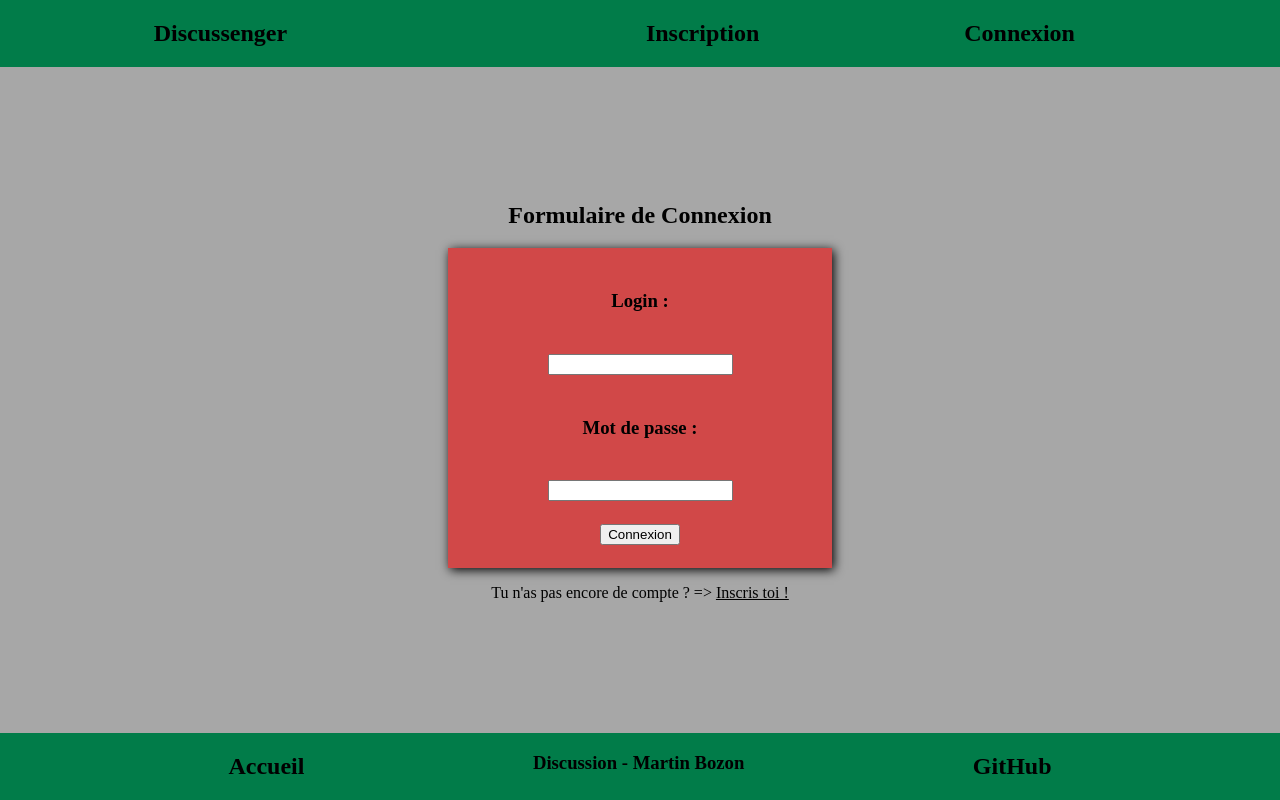
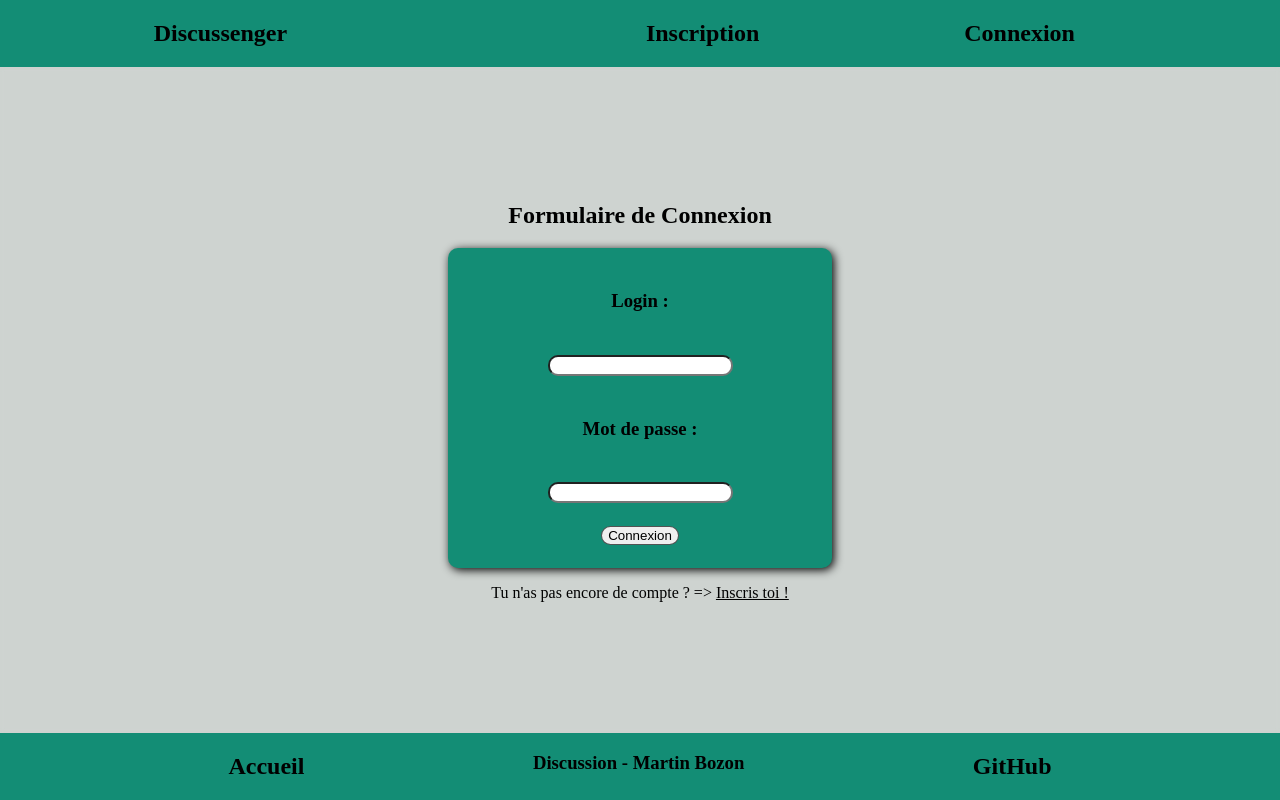
Before and after one commit to martin-bozon/discussion, a PHP site: page /connexion.php in a window 1280 px wide. Run offline with PHP 8.4, Linux system fonts and the light colour scheme.

Commit message:
finition css

```diff
--- a/CSS/style.css
+++ b/CSS/style.css
@@ -2,7 +2,7 @@ html
     {
         margin: 0;
         height: 100%;
-        background-color: rgba(97, 97, 97, 0.555);
+        background-color: rgb(206, 211, 208);
     }
 body
     {
@@ -23,7 +23,7 @@ header
         flex-direction: row;
         justify-content: space-around;
         align-items: center;
-        background-color: rgb(1, 124, 73);
+        background-color: #138d75;
     }
 .HeadG
     {
@@ -51,14 +51,15 @@ main
         flex-direction: column;
         align-items: center;
         justify-content: center;
+        backdrop-filter: blur(2px);
     }
 #discussenger
     {
-        color: rgb(1, 124, 73);
+        color: #138d75;
     }
 #user
     {
-        color: rgb(1, 124, 73);
+        color: #138d75;
         text-decoration: underline;
     }
 main a
@@ -82,30 +83,37 @@ form
         flex-direction: column;
         align-items: center;
         justify-content: space-evenly;
+        border-radius: 10px;
     }
 input
     {
         text-align: center;
+        border-radius: 10px;
+        outline: unset;
+    }
+textarea
+    {
+        border-radius: 10px;
     }
 #form_inscription
     {
         height: 60vh;
         width: 30vw;
-        background-color: rgba(241, 4, 4, 0.575);
+        background-color: #138d75;
         box-shadow: 2px 2px 10px black;
     }
 #form_connexion
     {
         height: 40vh;
         width: 30vw;
-        background-color: rgba(241, 4, 4, 0.575);
+        background-color: #138d75;
         box-shadow: 2px 2px 10px black;
     }
 #form_profil
     {
         height: 70vh;
         width: 30vw;
-        background-color: rgba(241, 4, 4, 0.575);
+        background-color: #138d75;
         margin-bottom: 5vh;
         box-shadow: 2px 2px 10px black;
     }
@@ -116,11 +124,6 @@ input
         align-items: center;
         margin-bottom: 5vh;
     }
-
-#pas_i a:hover
-    {
-        color: blue;
-    }
 .bouton
     {
         border-radius: 10px;
@@ -157,11 +162,10 @@ input
         flex-direction: column;
         justify-content: right;
         align-items: flex-end;
-        border-bottom: 1px solid rgba(241, 4, 4, 0.575);
         width: 100%;
-        background-color: white;
+        background-color: rgba(255, 255, 255, 0.425);
     }
-#message_
+.message_
     {
         padding-left: 2vw;
     }
@@ -224,9 +232,9 @@ footer
         display: flex;
         flex-direction: row;
         justify-content: space-evenly;
-        background-color: rgb(1, 124, 73);
+        background-color: #138d75;
     }
 footer a:hover
     {
-        color: blue;
+        color: white;
     }
--- a/connexion.php
+++ b/connexion.php
@@ -24,7 +24,7 @@
                 <label for="password"><h3>Mot de passe :</h3></label>
                 <input type="password" id="password" name="password" required/>
 
-                <input type="submit" value="Connexion" name="validco"/>
+                <input type="submit" value="Connexion" name="validco" class="bouton"/>
 
                 <?php if(isset($msg_error))
                         {
--- a/include/php_discussion.php
+++ b/include/php_discussion.php
@@ -50,7 +50,7 @@
                     ?>
                             <section id="message_info">
                                 <h4 class="info_msg"><?php echo $message["login"];?> le <i><?php echo $date;?></i> :</h4>
-                                <p id="message_"><?php echo $message["message"];?></p>
+                                <p class="message_"><?php echo $message["message"];?></p>
                             </section>
                     <?php
                         }
--- a/include/php_index.php
+++ b/include/php_index.php
@@ -15,7 +15,7 @@
     ?>
             <section id="last_message">
                 <h4 class="info_msg"><?php echo $last_msg[0]["login"];?> le <i><?php echo $date;?></i> :</h4>
-                <p><?php echo $last_msg[0]["message"];?></p>
+                <p class="message_"><?php echo $last_msg[0]["message"];?></p>
             </section>
     <?php
         }
--- a/inscription.php
+++ b/inscription.php
@@ -27,7 +27,7 @@
                 <label for="confpassword"><h3>Confirmer le mot de passe :</h3></label>
                 <input type="password" id="confpassword" name="confpassword" required/>
 
-                <input type="submit" value="Inscription" name="validinsc"/>
+                <input type="submit" value="Inscription" name="validinsc" class="bouton"/>
 
                 <?php
                     if(isset($msg_error))
--- a/profil.php
+++ b/profil.php
@@ -30,7 +30,7 @@
                 <label for="conf_password"><h3>Confirmer le mot de passe :</h3></label>
                 <input type="password" id="conf_password" name="conf_password"/>
 
-                <input type="submit" value="Modifier" name="validmod"/>
+                <input type="submit" value="Modifier" name="validmod" class="bouton"/>
 
                 <?php
                     if(isset($msg_login))
```
Also changed, not shown: other parts of CSS/style.css (+14 -8 lines), image/fond_msg.jpg (added).
